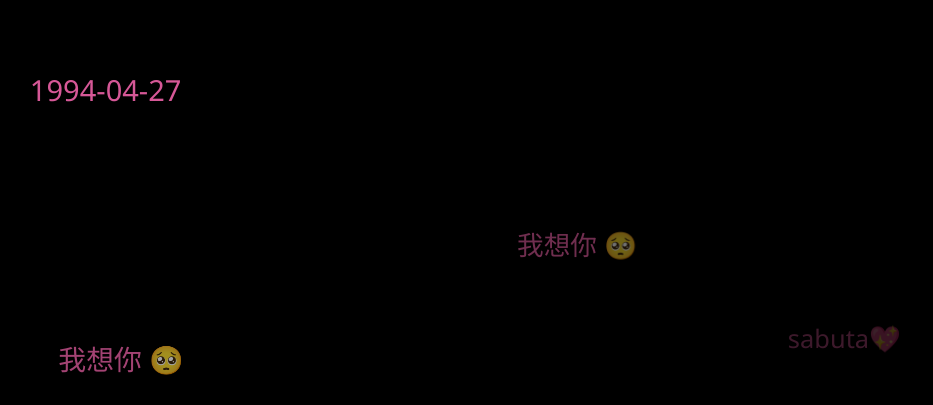
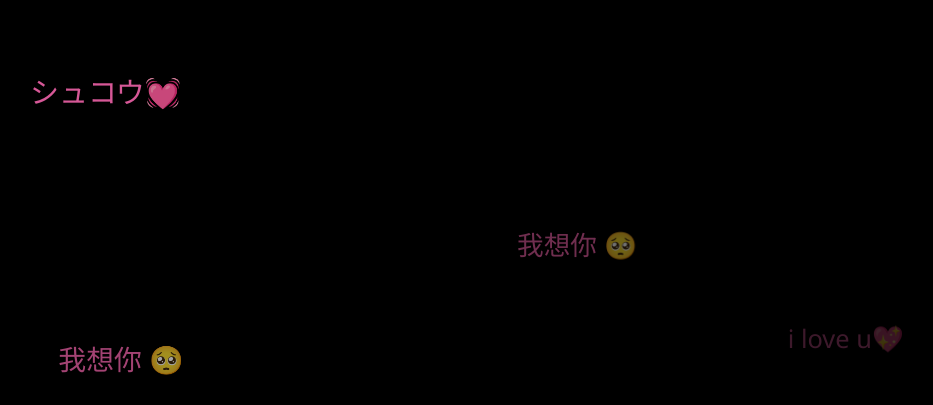
Before and after one commit to bunny0794/loichucdemo, a plain HTML site: page index.html in a window 1280 px wide. Shown: the part 459-864 px from the top of the page, without its empty margins (213-1146 px from the left). Drawn offline with Linux system fonts and the light colour scheme.

Commit message:
Update index.html

```diff
--- a/index.html
+++ b/index.html
@@ -40,8 +40,8 @@
     "我爱你 ♥️",
     "我想你 🥺",
     "Forever love 💖",
-     "sabuta💖",
-    "1994-04-27"
+     "i love u💖",
+    "シュコウ💓"
   ];
 
   function createFlyingText() {
```
